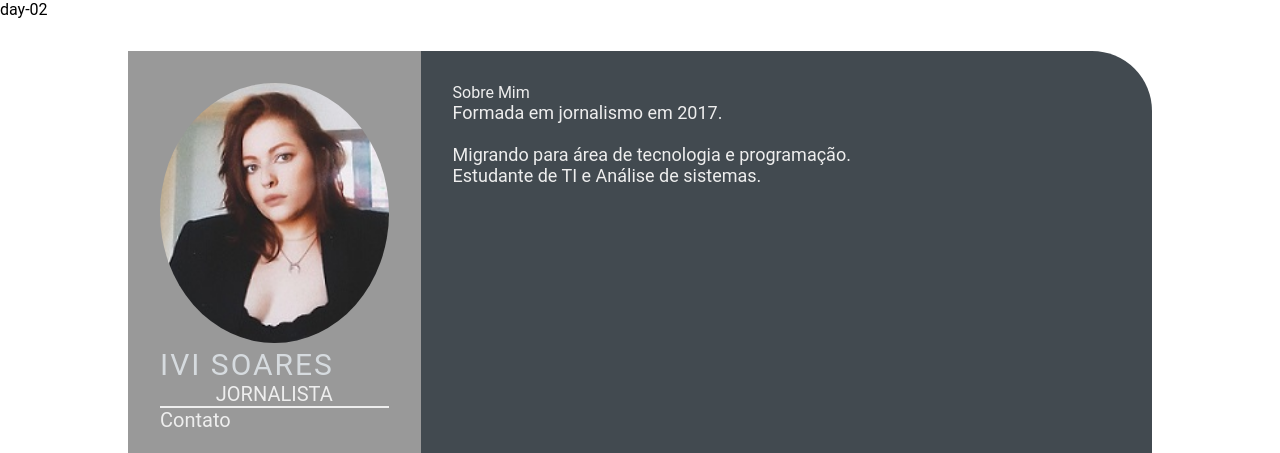
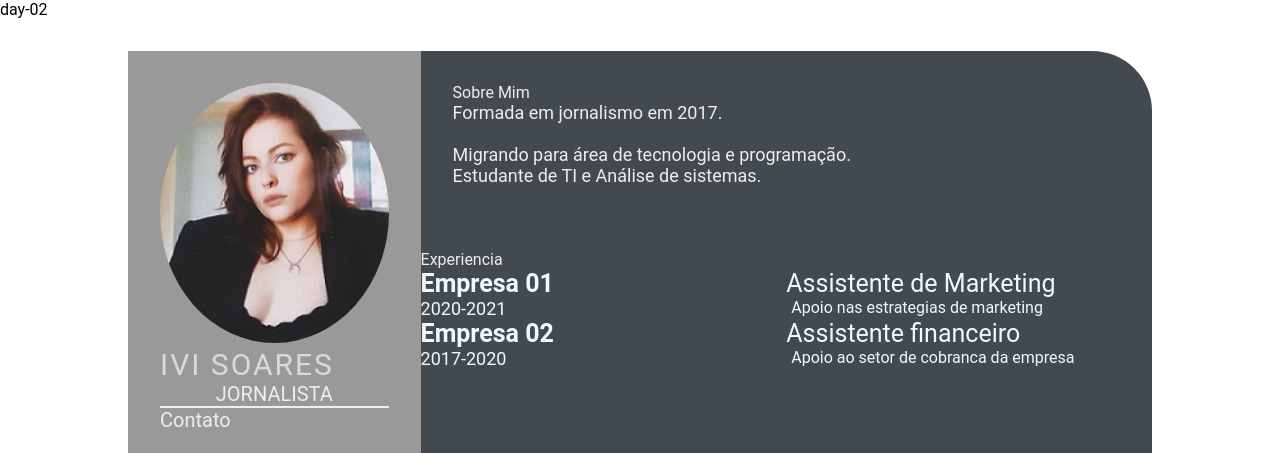
Before and after one commit to iviss26/devweekgit.github.io, a plain HTML site: page index.html in a window 1280 px wide. Shown: the top 453 px of the page. Drawn offline with Linux system fonts and the light colour scheme.

Commit message:
dia-03 (#7)

```diff
--- a/Style.css
+++ b/Style.css
@@ -101,3 +101,38 @@
     font-size: 18px;
     color: #eeeeee;
 }
+
+.experience-contents,
+.education-contents,
+.awards-contents {
+    display: grid;
+    grid-template-columns: repeat(2, 1fr);
+    padding-bottom: 2rem;
+    color: #F1F8FD;
+}
+
+.exp-company-name,
+.education-school-name,
+.awards-company-name {
+    font-size: 25px;
+    font-weight: bold;
+}
+
+.exp-time-period,
+.educationp-time-period,
+.awards-time-period {
+    font-size: 18px;
+}
+
+.exp-position,
+.education-subject,
+.awards-name {
+    font-size: 25px;
+}
+
+.exp-desc,
+.education-desc,
+.awards-desc {
+    font-size: 16px;
+    padding-left: 5px;
+}
--- a/index.html
+++ b/index.html
@@ -57,6 +57,32 @@ day-02
                     </p>
                 </section>
             </div>
+            <section class="experience gap">
+                <div class="right-title">Experiencia</div>
+                <div class="experience-contents">
+                    <div class="exp-left">
+                        <p class="exp-company-name">Empresa 01</p>
+                        <p class="exp-time-period">2020-2021</p>
+                    </div>
+                    <div class="exp-right">
+                        <p class="exp-position">Assistente de Marketing</p>
+                        <p class="exp-desc">
+                            Apoio nas estrategias de marketing
+                        </p>
+                    </div>
+                    <div class="exp-left">
+                        <p class="exp-company-name">Empresa 02</p>
+                        <p class="exp-time-period">2017-2020</p>
+                    </div>
+                    <div class="exp-right">
+                        <p class="exp-position">Assistente financeiro</p>
+                        <p class="exp-desc">
+                            Apoio ao setor de cobranca da empresa
+                        </p>
+                </div>
+
+
+            </section>
         </section>
     </main>
 </body>
```
